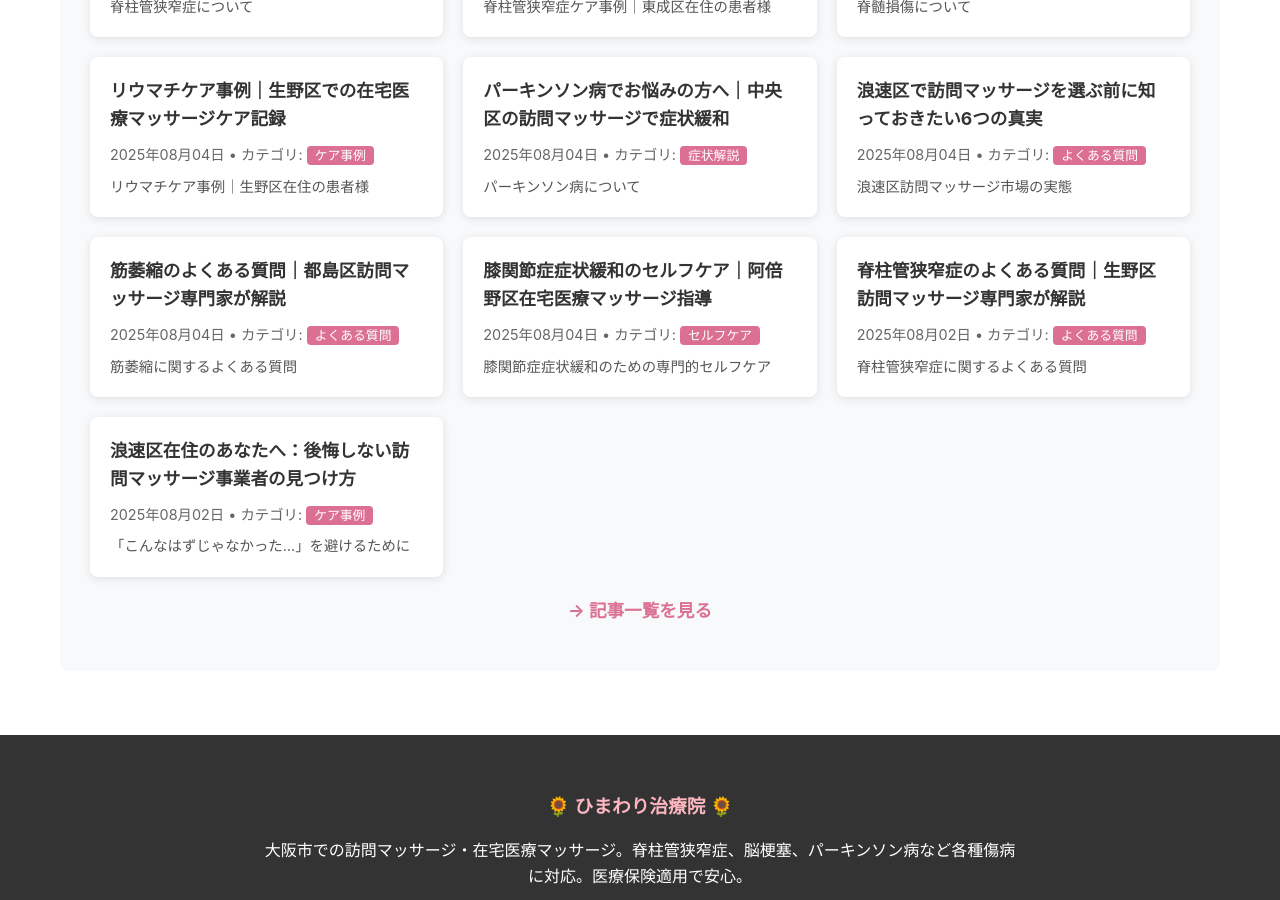
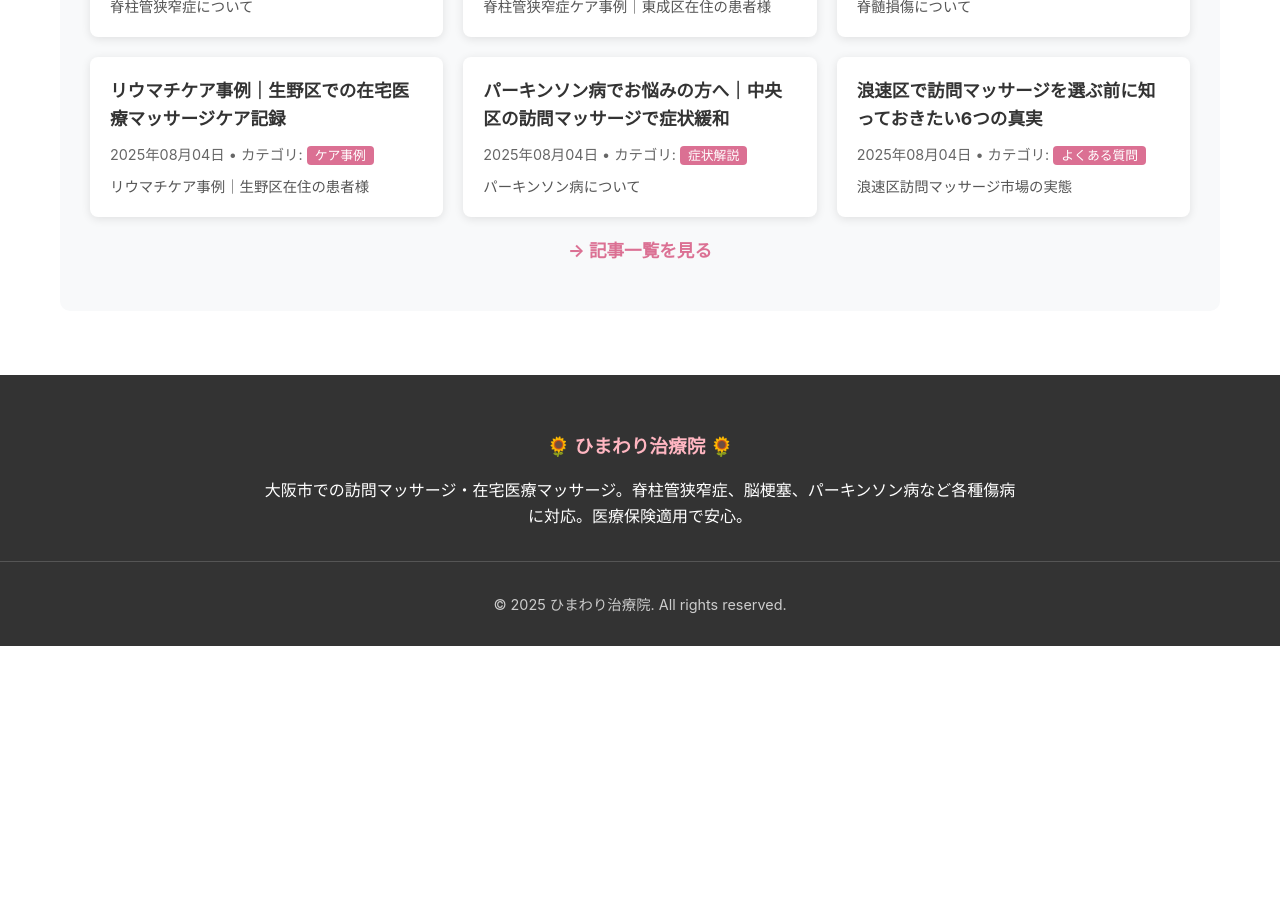
Before and after one commit to satoshi-kemmotsu/blog, a Jekyll site: the page built from index.md, in a window 1280 px wide and 900 px high, scrolled down 1815 px. Built offline with Jekyll 4.4.1, drawn with Linux system fonts in a browser that asks for light colours; after the commit the page ends 2461 px from its top, so only the background shows below that.

Commit message:
SEO optimization: reduce latest posts display from 10 to 6 articles for better mobile UX and internal link efficiency

```diff
--- a/_layouts/home.html
+++ b/_layouts/home.html
@@ -8,7 +8,7 @@ layout: default
 <section class="latest-posts">
   <h2>📝 最新記事</h2>
   <div class="posts-grid">
-    {% for post in site.posts limit:10 %}
+    {% for post in site.posts limit:6 %}
       <article class="post-card">
         <h3 class="post-title">
           <a href="{{ post.url | relative_url }}">{{ post.title }}</a>
```
